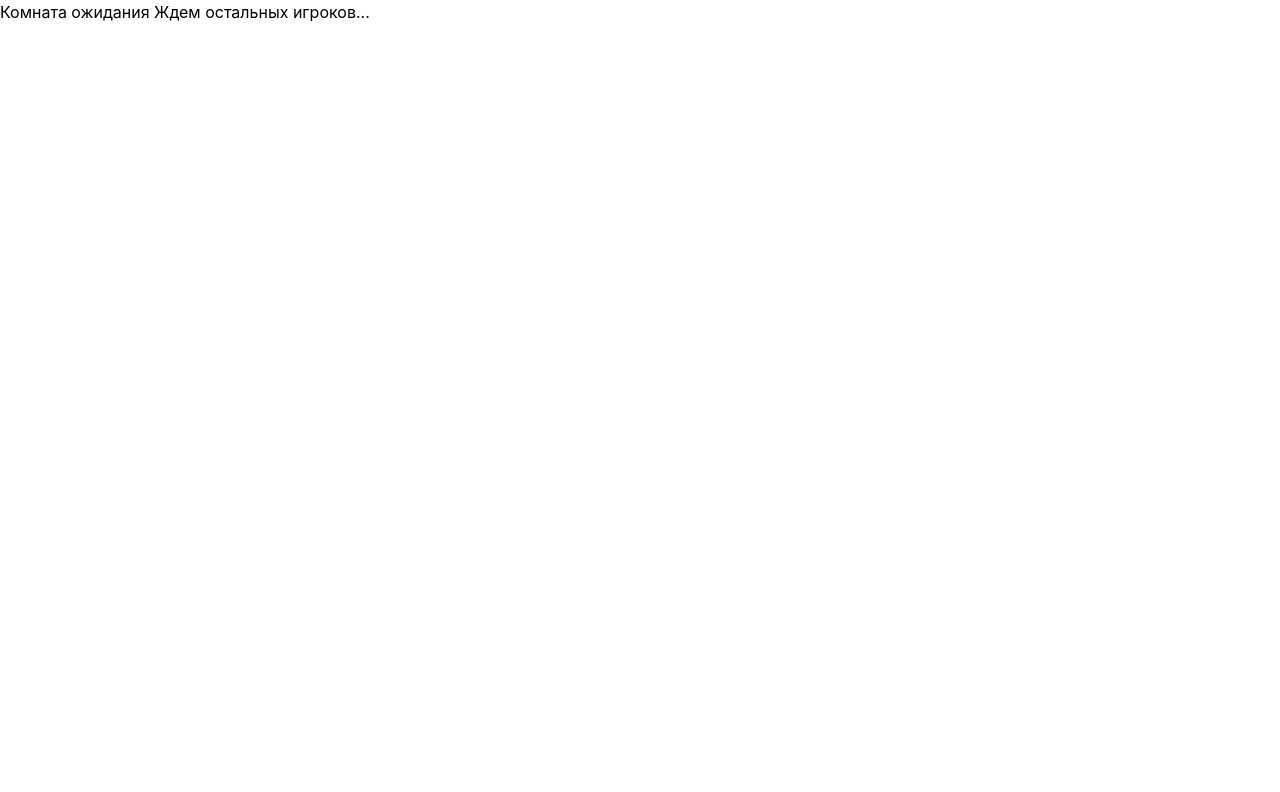
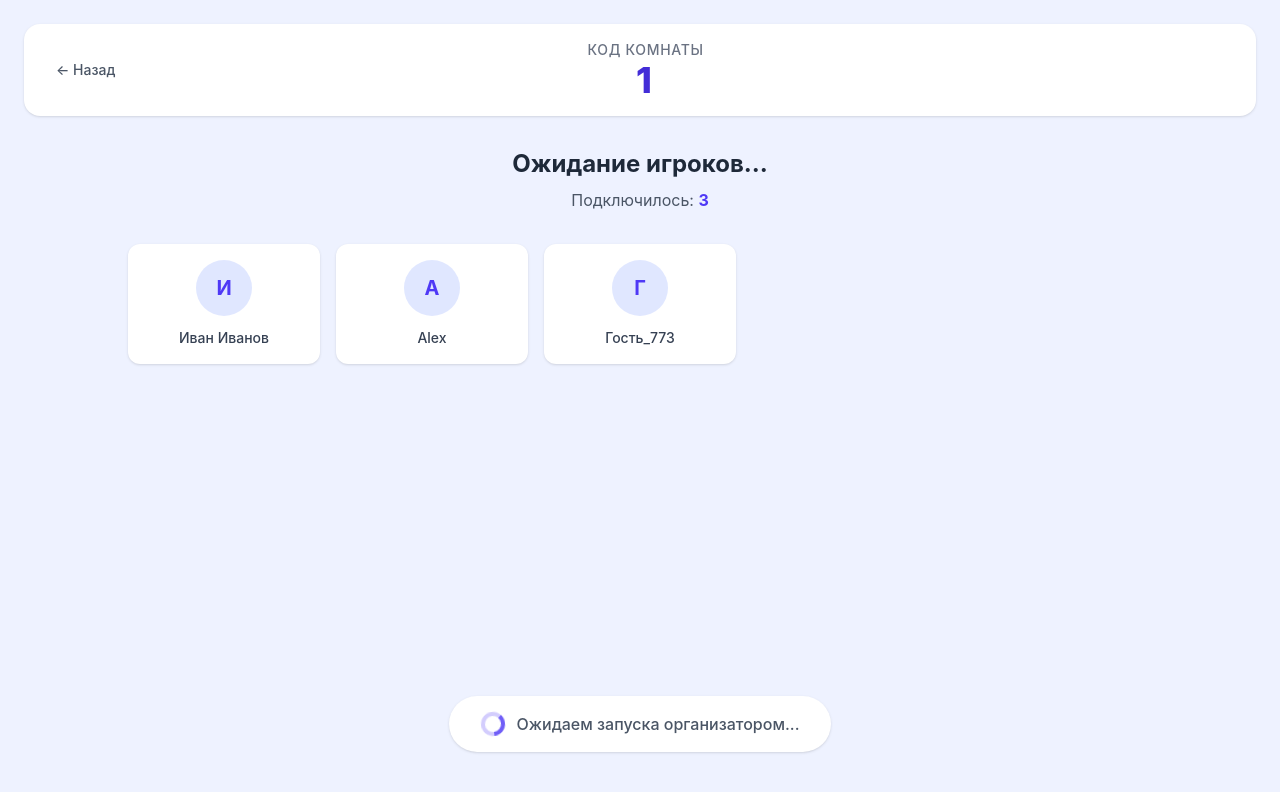
Before and after one commit to h4rdstr1ke/GoQuiz, a React (Vite) app in the folder frontend/: page /lobby/1 in a window 1280 px wide. Shown: the top 792 px of the page. Built offline with nearby package versions, Linux system fonts and the light colour scheme.

Commit message:
feat: lobby UI/UX

```diff
--- a/frontend/src/pages/Dashboard.tsx
+++ b/frontend/src/pages/Dashboard.tsx
@@ -5,7 +5,7 @@ import { useNavigate } from 'react-router-dom';
 type Role = 'organizer' | 'participant';
 
 export const Dashboard = () => {
-    const [role] = useState<Role>('participant'); // participant - втор роль
+    const [role] = useState<Role>('organizer'); // participant - втор роль
     const [roomCode, setRoomCode] = useState('');
     const navigate = useNavigate();
 
--- a/frontend/src/pages/Lobby.tsx
+++ b/frontend/src/pages/Lobby.tsx
@@ -1,8 +1,99 @@
+import { useState } from 'react';
+import { useParams, useNavigate } from 'react-router-dom';
+
+type Role = 'organizer' | 'participant';
+
+interface Player {
+    id: string;
+    name: string;
+}
+
 export const Lobby = () => {
+    const { roomCode } = useParams<{ roomCode: string }>();
+    const navigate = useNavigate();
+
+    // Временно
+    // TODO webSocket
+    const [role] = useState<Role>('participant');
+    const [players] = useState<Player[]>([
+        { id: '1', name: 'Иван Иванов' },
+        { id: '2', name: 'Alex' },
+        { id: '3', name: 'Гость_773' },
+    ]);
+
+    const handleStartGame = () => {
+        navigate(`/quiz/${roomCode}`);
+    };
+
     return (
-        <div>
-            Комната ожидания
-            Ждем остальных игроков...
+        <div className="flex min-h-screen flex-col bg-indigo-50 p-6 font-sans">
+
+            {/* Верхний бар */}
+            <header className="flex w-full items-center justify-between rounded-2xl bg-white p-4 shadow-sm">
+                <button
+                    onClick={() => navigate('/dashboard')}
+                    className="rounded-lg px-4 py-2 text-sm font-medium text-gray-600 hover:bg-gray-100 transition-colors"
+                >
+                    ← Назад
+                </button>
+                <div className="text-center">
+                    <p className="text-sm font-medium text-gray-500 uppercase tracking-wider">Код комнаты</p>
+                    <h1 className="text-4xl font-extrabold text-indigo-700 tracking-widest">{roomCode}</h1>
+                </div>
+                <div className="w-20"></div> {/* Пустой div для центрирования кода комнаты */}
+            </header>
+
+            {/* Основная зона с игроками */}
+            <main className="mx-auto mt-8 flex w-full max-w-5xl flex-1 flex-col items-center">
+
+                <div className="mb-8 text-center">
+                    <h2 className="text-2xl font-bold text-gray-800">
+                        Ожидание игроков...
+                    </h2>
+                    <p className="mt-2 text-gray-600">
+                        Подключилось: <span className="font-bold text-indigo-600">{players.length}</span>
+                    </p>
+                </div>
+
+                {/* Сетка игроков */}
+                <div className="grid w-full grid-cols-2 gap-4 sm:grid-cols-3 md:grid-cols-4 lg:grid-cols-5">
+                    {players.map((player) => (
+                        <div
+                            key={player.id}
+                            className="flex flex-col items-center justify-center rounded-xl bg-white p-4 shadow-sm animate-fade-in-up"
+                        >
+                            <div className="mb-3 flex h-14 w-14 items-center justify-center rounded-full bg-indigo-100 text-xl font-bold text-indigo-600">
+                                {player.name.charAt(0).toUpperCase()}
+                            </div>
+                            <span className="max-w-full truncate text-sm font-medium text-gray-700">
+                                {player.name}
+                            </span>
+                        </div>
+                    ))}
+                </div>
+
+            </main>
+
+            {/* Подвал с кнопкой старта (только для организатора) */}
+            <footer className="mt-auto flex justify-center py-6">
+                {role === 'organizer' ? (
+                    <button
+                        onClick={handleStartGame}
+                        className="rounded-full bg-indigo-600 px-12 py-4 text-lg font-bold text-white shadow-lg hover:bg-indigo-700 hover:shadow-xl focus:outline-none focus:ring-4 focus:ring-indigo-300 transition-all transform hover:-translate-y-1"
+                    >
+                        Начать игру
+                    </button>
+                ) : (
+                    <div className="flex items-center gap-3 rounded-full bg-white px-8 py-4 shadow-sm text-gray-600">
+                        <svg className="h-6 w-6 animate-spin text-indigo-600" xmlns="http://www.w3.org/2000/svg" fill="none" viewBox="0 24 24">
+                            <circle className="opacity-25" cx="12" cy="12" r="10" stroke="currentColor" strokeWidth="4"></circle>
+                            <path className="opacity-75" fill="currentColor" d="M4 12a8 8 0 018-8V0C5.373 0 0 5.373 0 12h4zm2 5.291A7.962 7.962 0 014 12H0c0 3.042 1.135 5.824 3 7.938l3-2.647z"></path>
+                        </svg>
+                        <span className="font-medium">Ожидаем запуска организатором...</span>
+                    </div>
+                )}
+            </footer>
+
         </div>
     );
 };
```
